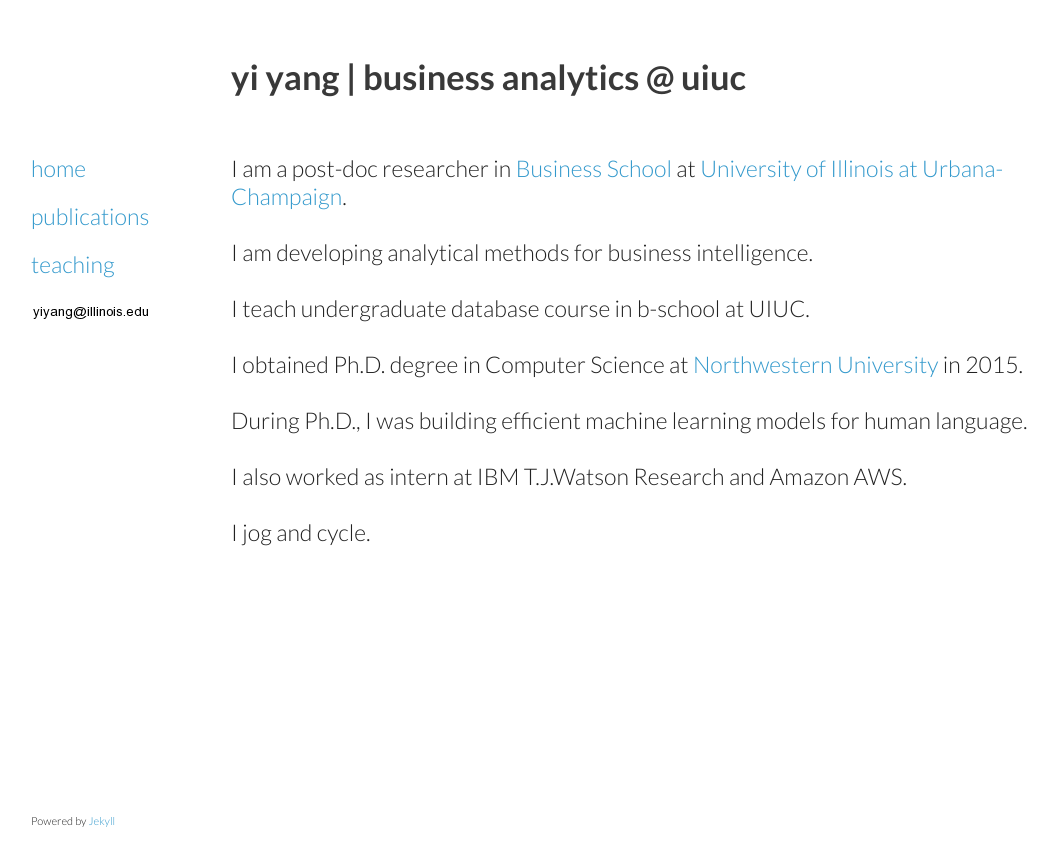
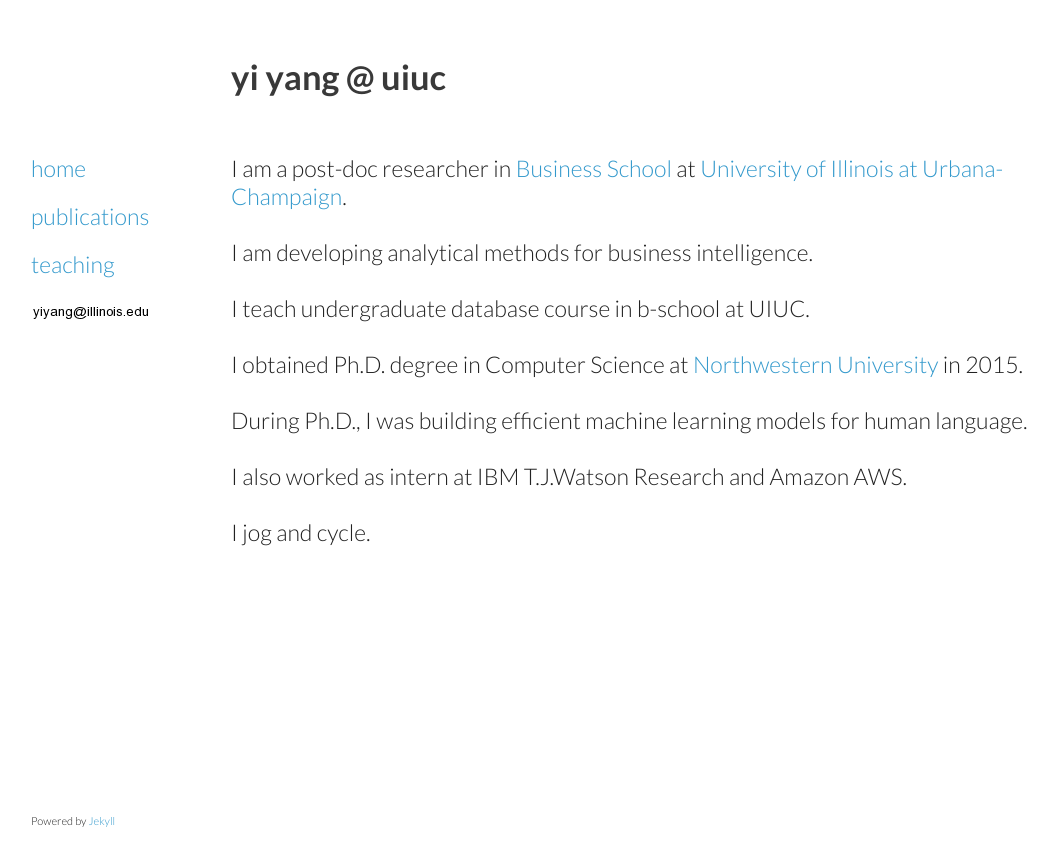
Before and after one commit to yya518/yya518.github.io, a Jekyll site: the page built from index.html, in a window 1280 px wide. Shown: the top 866 px of the page, without its empty margins (109-1166 px from the left). Built offline with Jekyll 4.4.1, drawn with Linux system fonts in a browser that asks for light colours.

Commit message:
add content

```diff
--- a/_layouts/default.html
+++ b/_layouts/default.html
@@ -17,7 +17,7 @@
       <header>
       	<p>&nbsp</p><p>&nbsp</p>
 
-        	<p class="view"><a href="http://yya518.github.com/">home</a></p>
+        	<p class="view"><a href="http://yya518.github.com">home</a></p>
 		      <p class="view"><a href="publications.html">publications</a></p>
 		      <p class="view"><a href="teaching.html">teaching</a></p>
           <img src="email.png" width=119 height=17>
--- a/index.html
+++ b/index.html
@@ -2,7 +2,7 @@
 layout: default
 ---
 
-<h2 id="welcome">yi yang | business analytics @ uiuc</h2>
+<h2 id="welcome">yi yang @ uiuc</h2>
 
 <p><br>I am a post-doc researcher in <a href = "http://business.illinois.edu/">Business School</a> at <a href = "http://illinois.edu/">University of Illinois at Urbana-Champaign</a>. <br><br>
 
```
